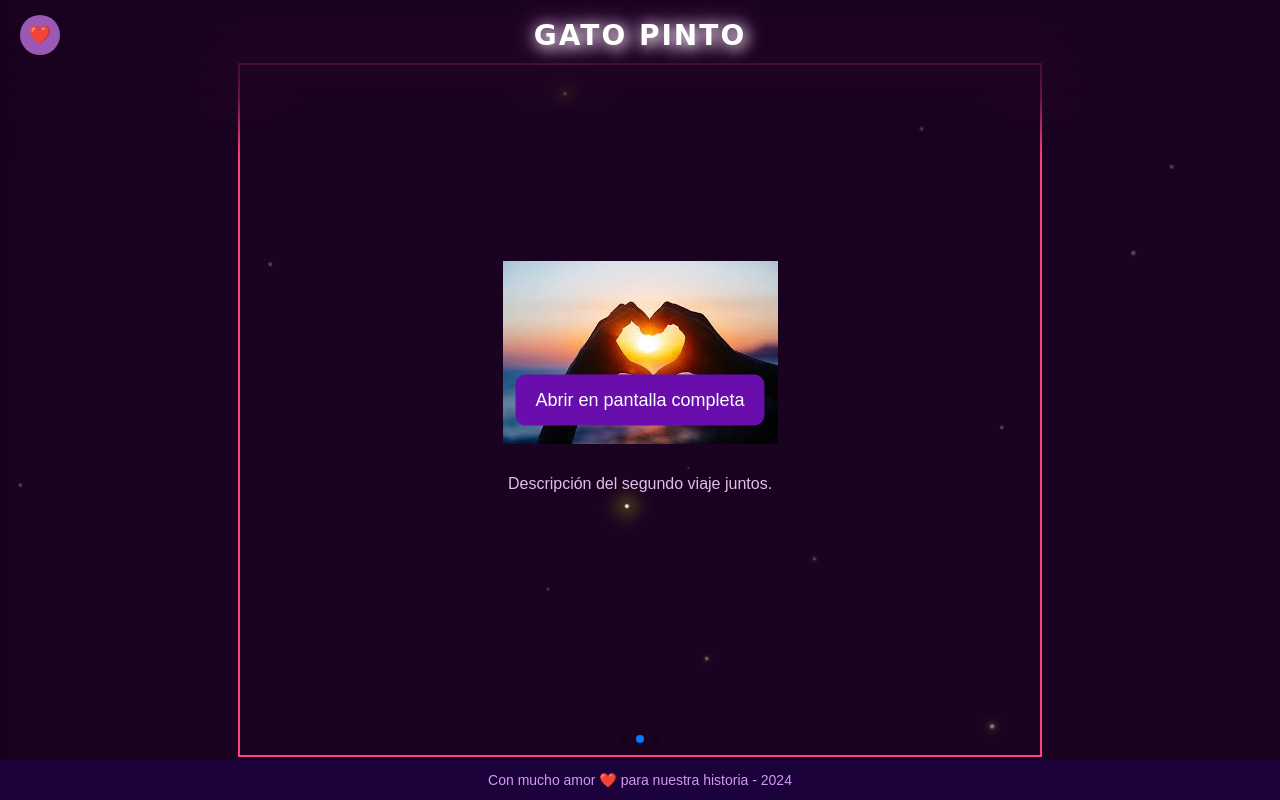
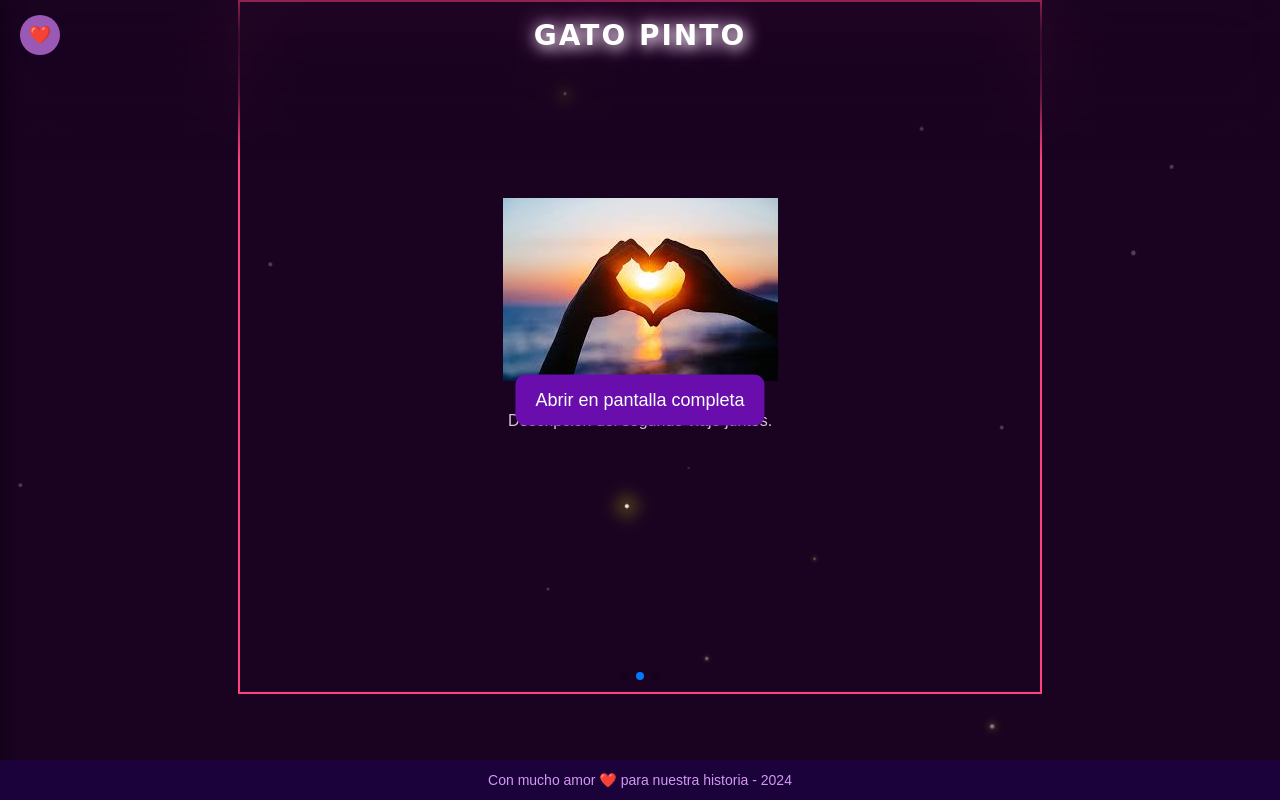
Before and after one commit to Weimart24/aniversario, a plain HTML site: page index.html in a window 1280 px wide. Drawn offline with nearby package versions, Linux system fonts and the light colour scheme.

Commit message:
solucionando inconvenientes

```diff
--- a/styles.css
+++ b/styles.css
@@ -207,16 +207,15 @@ body {
     flex: 0 0 100vh;
     display: flex;
     flex-direction: column;
-    justify-content: center;
     align-items: center;
     scroll-snap-align: start;
 }
 
+
 .swiper-container {
     width: 96%; /* Ocupa el 90% del ancho de la pantalla */
     max-width: 800px; /* Máximo ancho en pantallas grandes */
-    height: 80vh; /* Ocupa el 60% de la altura de la pantalla */
-    top: 10px;
+    height: 80vh;
     overflow: hidden;
     display: flex;
     flex-direction: column;
@@ -224,7 +223,6 @@ body {
     align-items: center;
     border: solid 2px #ff4081;
     padding-bottom: 50px; /* Espacio para la paginación */
-    position: relative;
 }
 
 .event .swiper-slide {
```
